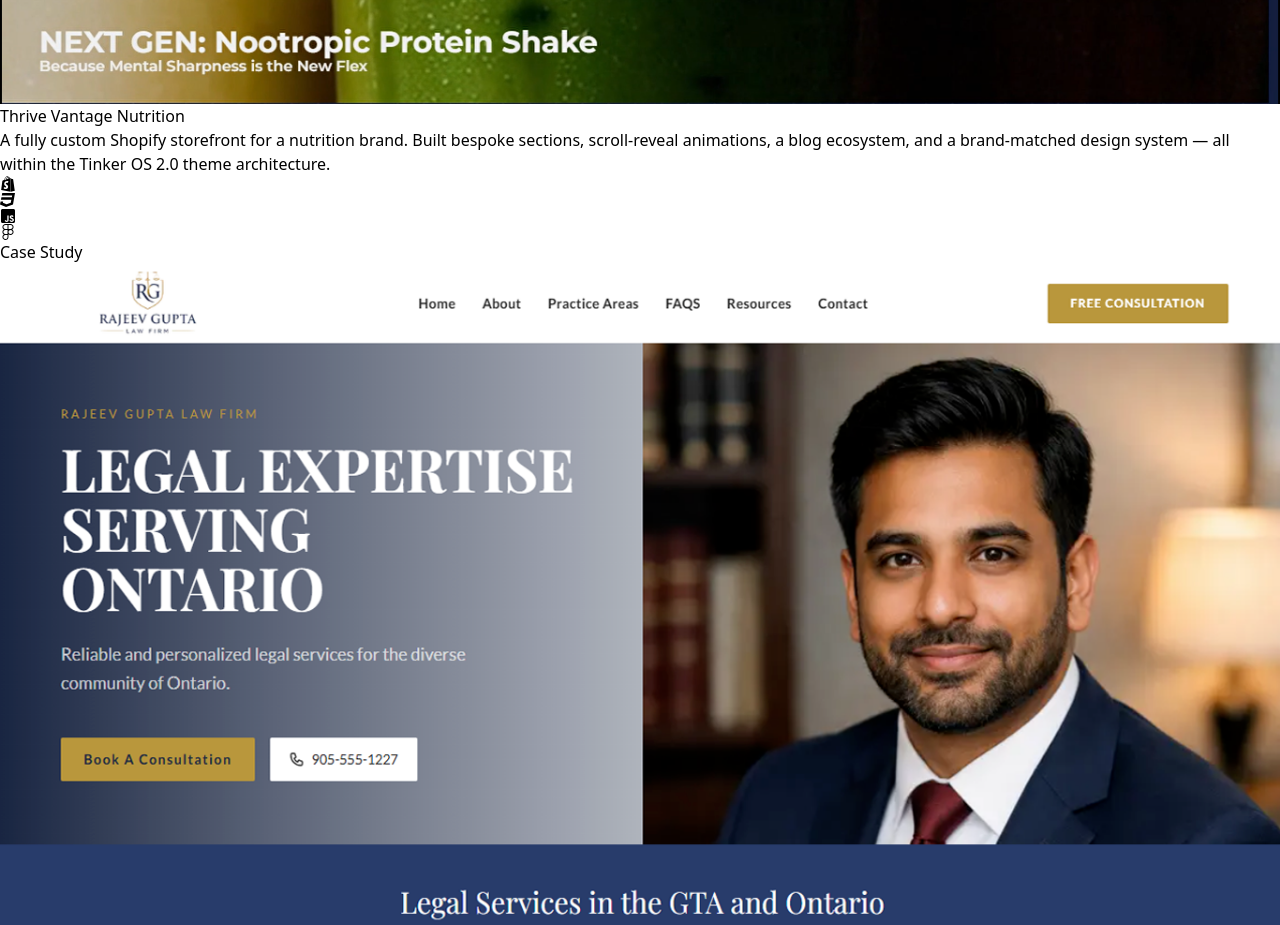
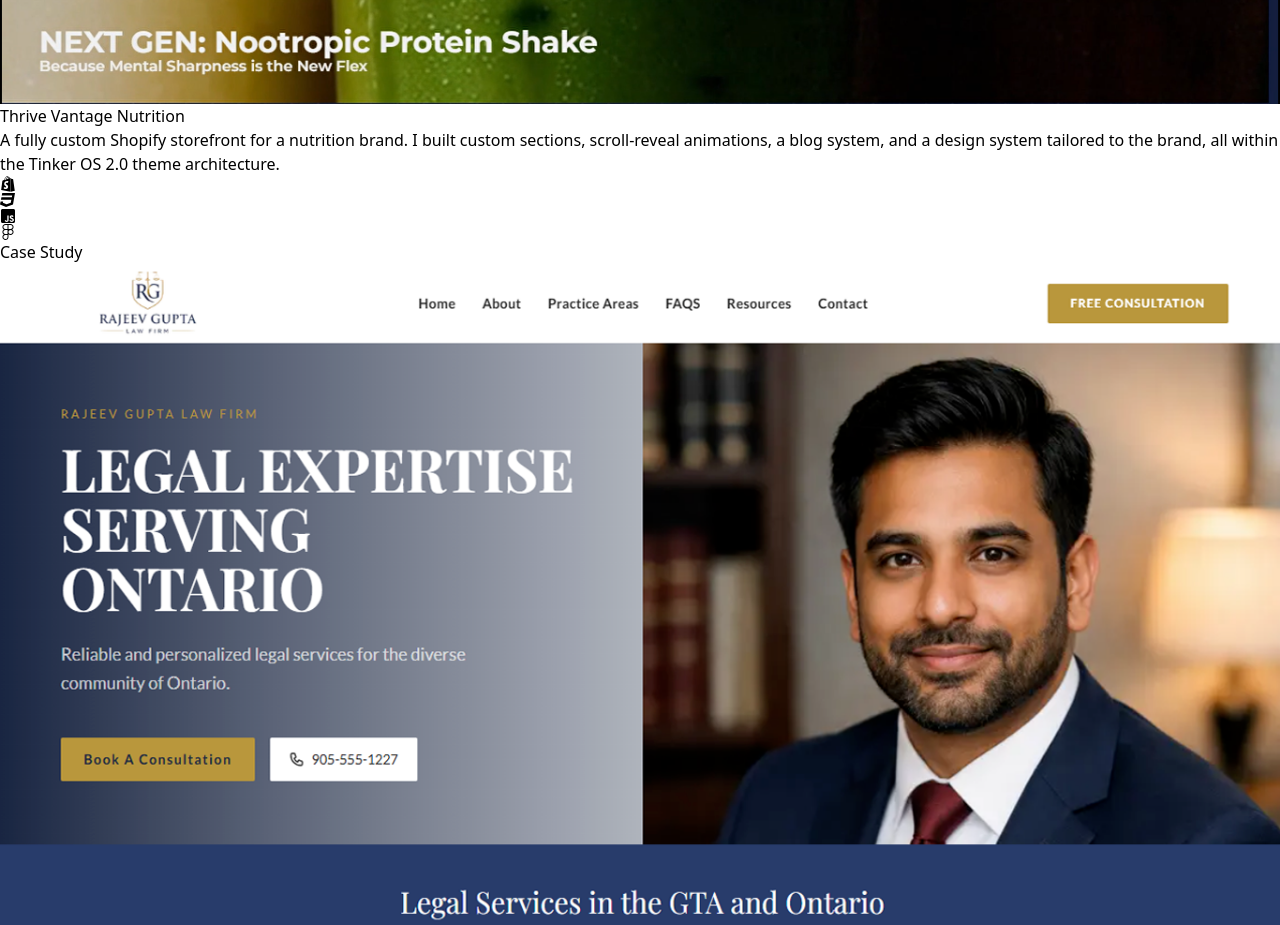
Before and after one commit to rpg225/tailwind-portfolio, a React (Vite) app: page / in a window 1280 px wide. Shown: the part 3220-4145 px from the top of the page. Built offline with nearby package versions, Linux system fonts and the light colour scheme.

Commit message:
update card content thrive

```diff
--- a/src/components/ProjectThriveVantage.jsx
+++ b/src/components/ProjectThriveVantage.jsx
@@ -34,7 +34,7 @@
         </Typography>
 
         <Typography className="text-sm text-slate-400 leading-relaxed mb-4">
-          A fully custom Shopify storefront for a nutrition brand. Built bespoke sections, scroll-reveal animations, a blog ecosystem, and a brand-matched design system — all within the Tinker OS 2.0 theme architecture.
+          A fully custom Shopify storefront for a nutrition brand. I built custom sections, scroll-reveal animations, a blog system, and a design system tailored to the brand, all within the Tinker OS 2.0 theme architecture.
         </Typography>
 
         {/* Tech stack */}
```
